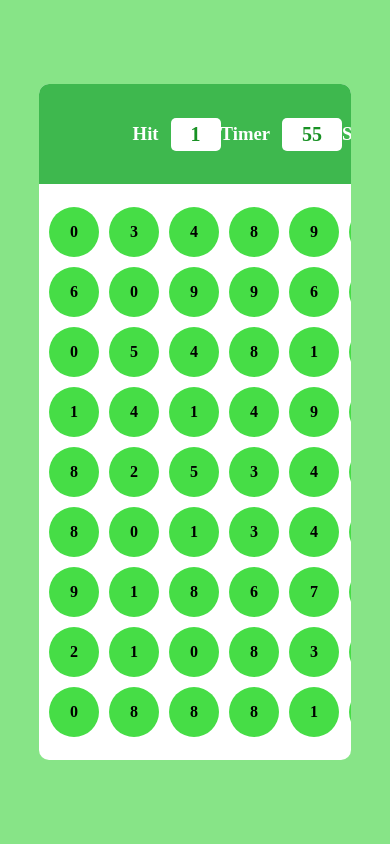
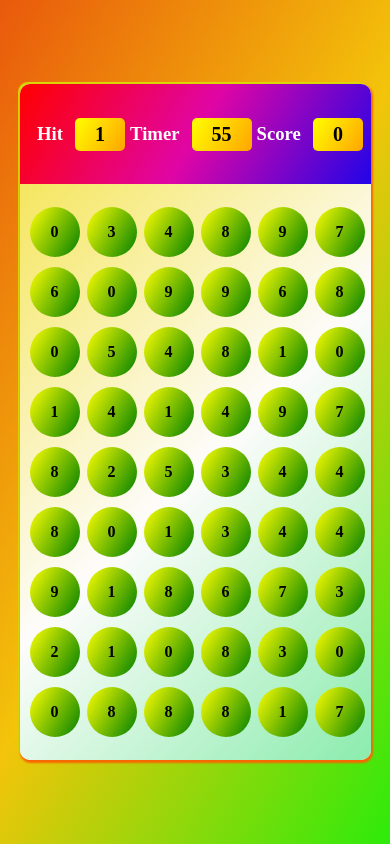
Before and after one commit to nishikantraj/Bubble-Game, a plain HTML site: page index.html in a window 390 px wide. Drawn offline with Linux system fonts and the light colour scheme.

Commit message:
Update style.css

```diff
--- a/style.css
+++ b/style.css
@@ -71,3 +71,39 @@ body {
   background-color: rgb(12, 134, 12);
   cursor: pointer;
 }
+
+@media only screen and (max-width:390px) {
+      .panel{
+        width: 90vw;
+        box-shadow: 1px 2px 2px 1px rgb(247, 104, 1),-2px -2px rgb(217, 217, 5);
+      }
+      .bubble{
+        margin: 0 -3px 0 0;
+      }
+      .ptop{
+        padding: 5%;
+      }
+      .box{
+        margin-right: 5px;
+        color:black;
+        background: linear-gradient(120deg,yellow,orange);
+      }
+      .pbtm h1,h4{
+        margin-bottom: 30px;
+        margin-top: -30px;
+        background: linear-gradient(120deg,green,yellow);
+      }
+      .main{
+        background: linear-gradient(120deg,rgb(233, 89, 12),rgb(243, 196, 10),rgb(45, 235, 11));
+      }
+      .pbtm{
+        background: linear-gradient(135deg,rgb(245, 230, 95),rgb(253, 252, 251),rgb(139, 236, 173));
+
+      }
+      .ptop{
+        background: linear-gradient(120deg,rgb(255, 0, 0),rgb(224, 5, 165),rgb(34, 4, 231));
+      }
+      .bubble{
+        background:linear-gradient(120deg,yellow,green);
+      }
+}
```
